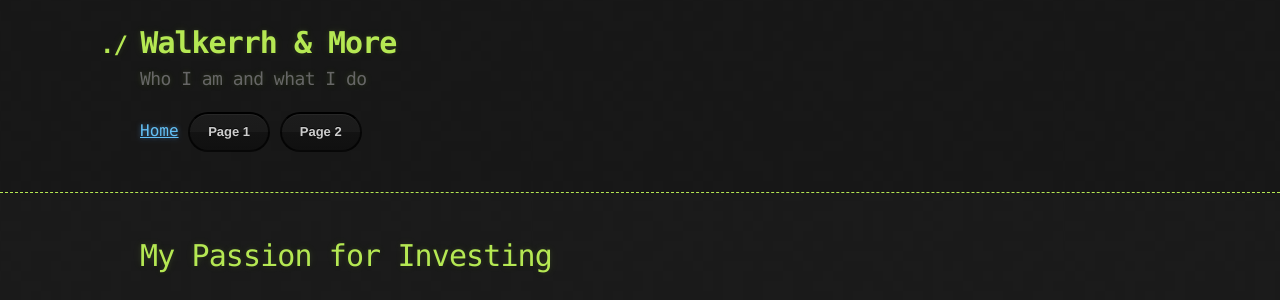
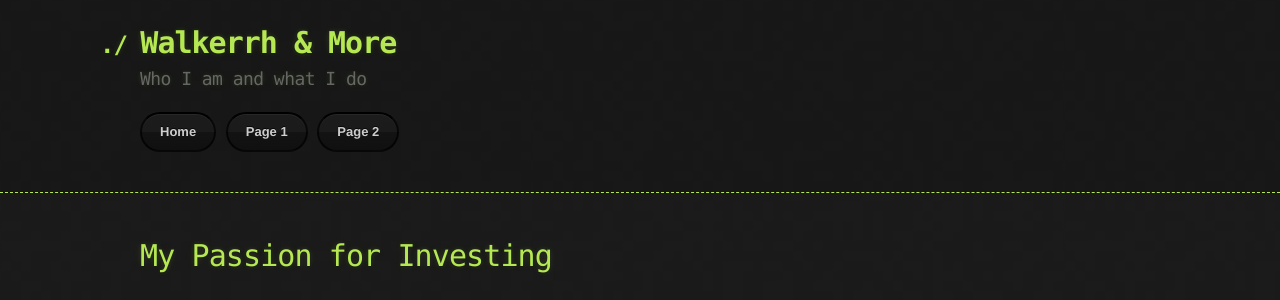
Before and after one commit to Walkerrh/walkerrh.github.io, a Jekyll site: the page built from index.md, in a window 1280 px wide. Shown: the top 300 px of the page. Built offline with Jekyll 4.4.1, drawn with Linux system fonts in a browser that asks for light colours; our own code applies the rules of GitHub Pages for plain Markdown files.

Commit message:
Update default.html

```diff
--- a/_layouts/default.html
+++ b/_layouts/default.html
@@ -21,8 +21,8 @@
         </a>
         <h2>{{ site.description | default: site.github.project_tagline }}</h2>
         <section id="downloads">
-          <a href="{{ '/index.html' | relative_url }}">Home</a>
-          <a href="{{ '/formatting_notes.md' | relative_url }}" class="btn">Page 1</a>
+          <a href="{{ '/index.html' | relative_url }}" class="btn">Home</a>
+          <a href="{{ '/formatting_notes.html' | relative_url }}" class="btn">Page 1</a>
           <a href="{{ '/page2.md' | relative_url }}" class="btn">Page 2</a>
       <!-- Keep your other buttons here -->
 <!--         <section id="downloads"> -->
```
